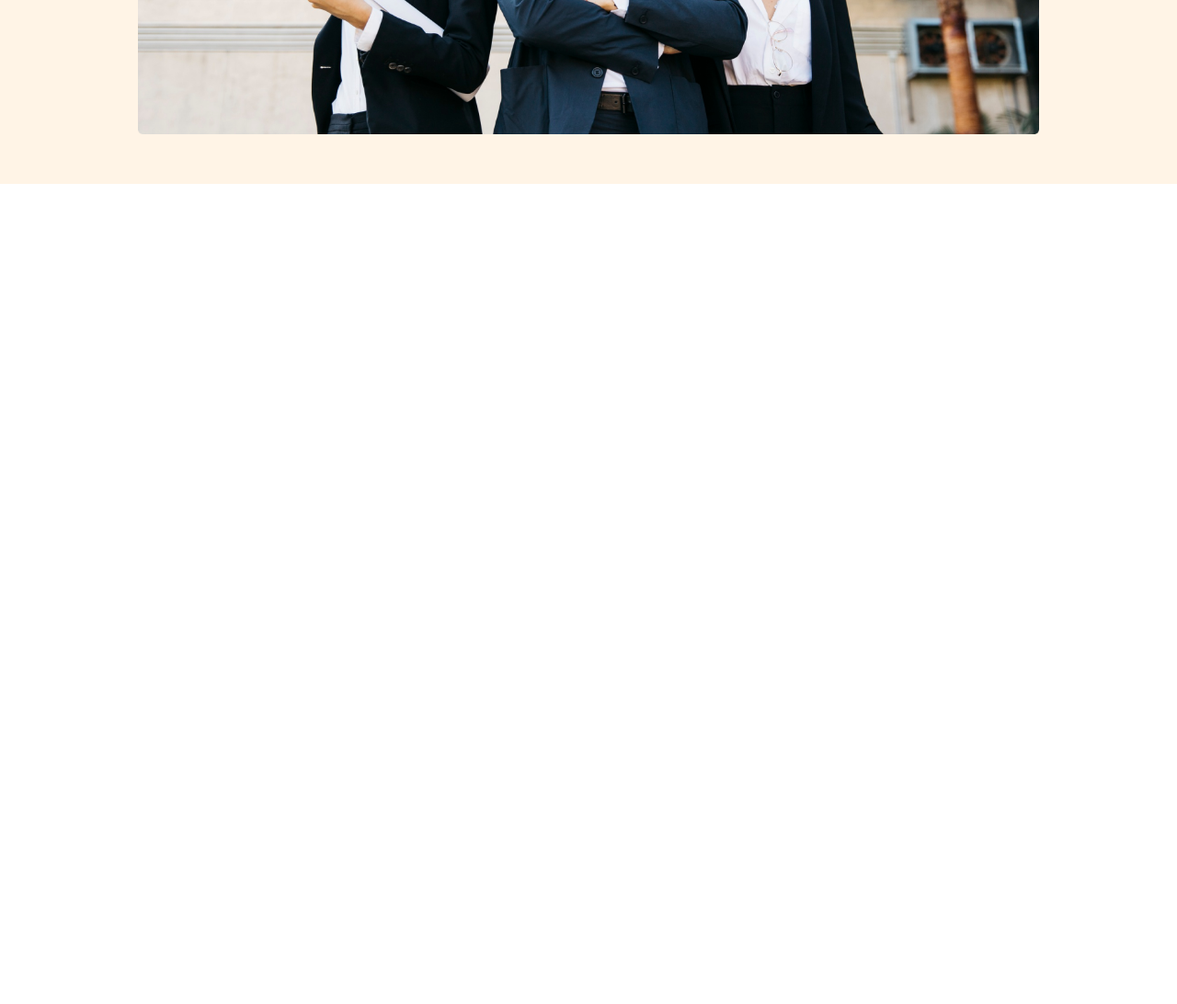
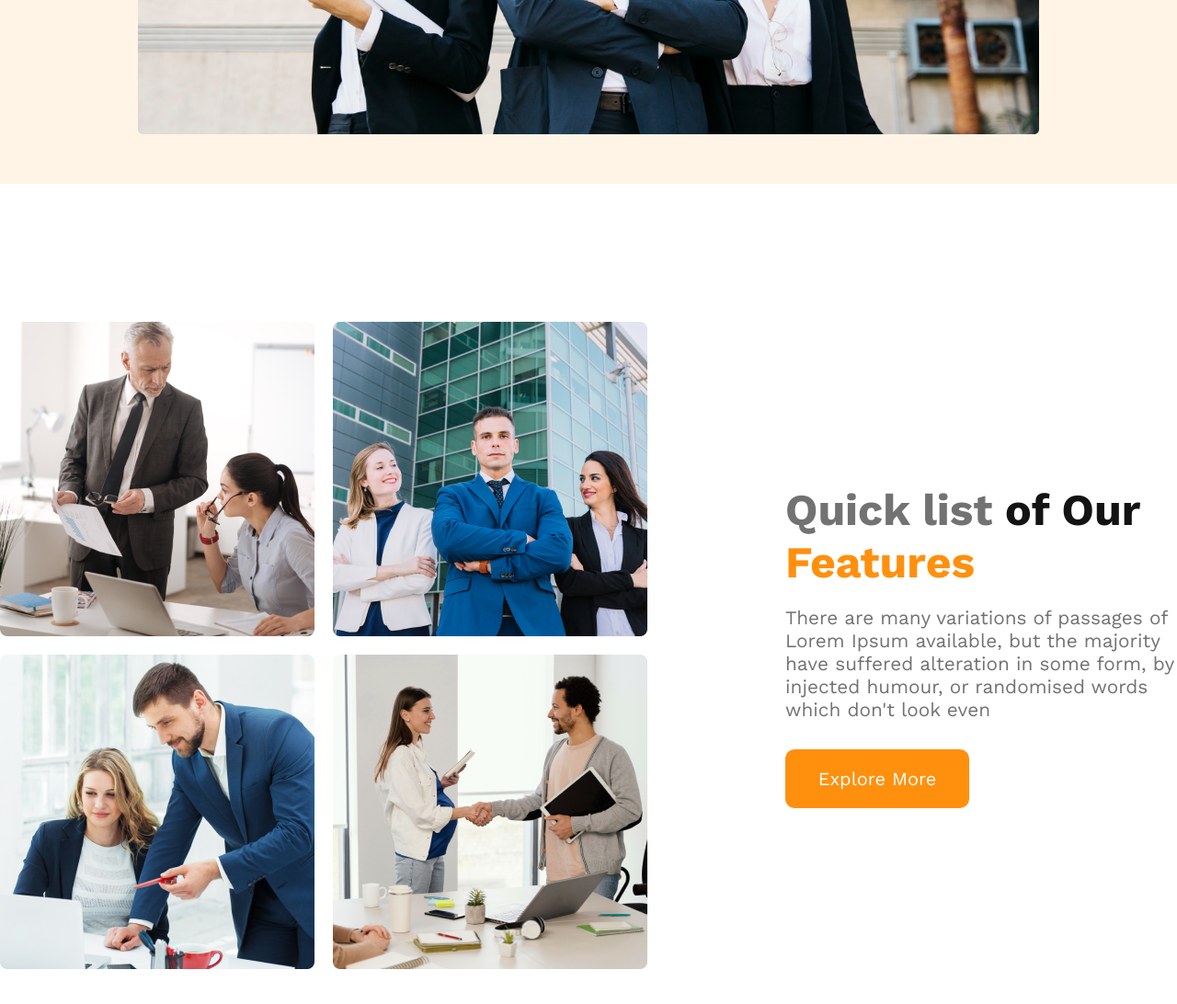
Before and after one commit to iamcharlie17/g3-architect-website, a plain HTML site: page index.html in a window 1280 px wide. Shown: the part 983-2075 px from the top of the page at 92% size. Before the commit the page ends 1183 px from the top, so only its background shows below. Drawn offline with nearby package versions, Linux system fonts and the light colour scheme.

Commit message:
team section complete

```diff
--- a/index.html
+++ b/index.html
@@ -48,7 +48,24 @@
       </div>
     </div>
   </header>
-  <main></main>
+
+  <main>
+
+    <section class="teams-section">
+      <div class="teams-images">
+        <img src="images/team1.png" alt="">
+        <img src="images/team2.png" alt="">
+        <img src="images/team3.png" alt="">
+        <img src="images/team4.png" alt="">
+      </div>
+      <div class="teams-content">
+        <h1> <span class="gray">Quick list</span> of Our <span class="orange">Features</span></h1>
+        <p class="primary-description">There are many variations of passages of Lorem Ipsum available, but the majority have suffered alteration in some form,
+        by injected humour, or randomised words which don't look even</p>
+        <button class="primary-btn">Explore More</button>
+      </div>
+    </section>
+  </main>
   <footer></footer>
 </body>
 
--- a/styles/architect.css
+++ b/styles/architect.css
@@ -79,8 +79,39 @@ header {
   width: 100%;
 }
 
+/* feature section styles */
+
+main{
+  max-width: 1440px;
+  margin: 0 auto;
+}
+
+.teams-section{
+  display: flex;
+  justify-content: space-between;
+  align-items: center;
+  margin: 150px auto;
+  gap: 150px;
+}
+
+.teams-content h1{
+  font-size: 3rem;
+  margin-bottom: 20px;
+  color: #131313;
+}
+.teams-content h1 .gray{
+  color: #727272;
+}
+.teams-content h1 .orange{
+  color: #FF900E;
+}
 
 
+.teams-section .teams-images{
+  display: grid;
+  grid-template-columns: repeat(2, 1fr);
+  gap: 20px;
+}
 
 
 
```
